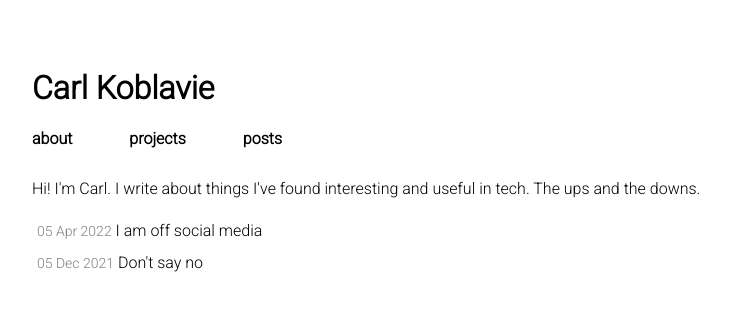
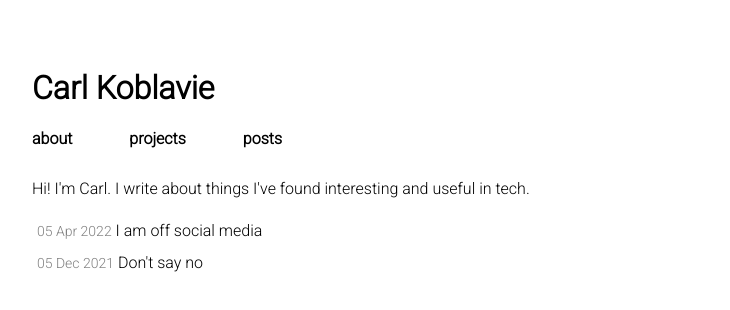
Before and after one commit to carlkoblavie/techblog, an Eleventy site: page src/index.md in a window 1280 px wide. Shown: the whole page, without its empty margins (16-746 px from the left). Built offline with nearby package versions, Linux system fonts and the light colour scheme; Eleventy itself is replaced by a stand-in of ours; files that its build step writes are made by us from their sources.

Commit message:
update: cleanup

```diff
--- a/src/index.md
+++ b/src/index.md
@@ -2,7 +2,7 @@
 layout: base.njk
 ---
 <section>
-Hi! I'm Carl. I write about things I've found interesting and useful in tech. The ups and the downs.
+Hi! I'm Carl. I write about things I've found interesting and useful in tech.
 </section>
 <section>
 {% include "postlist.njk" %}
```
